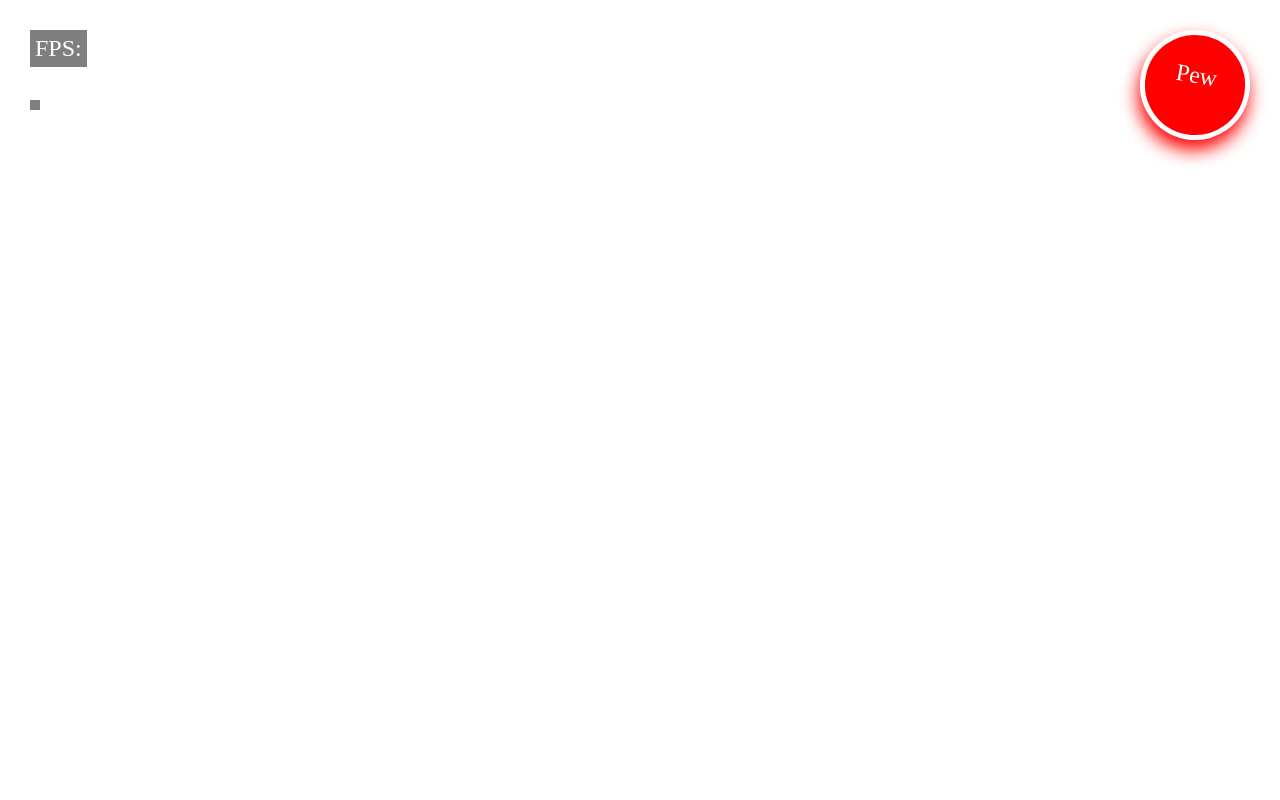
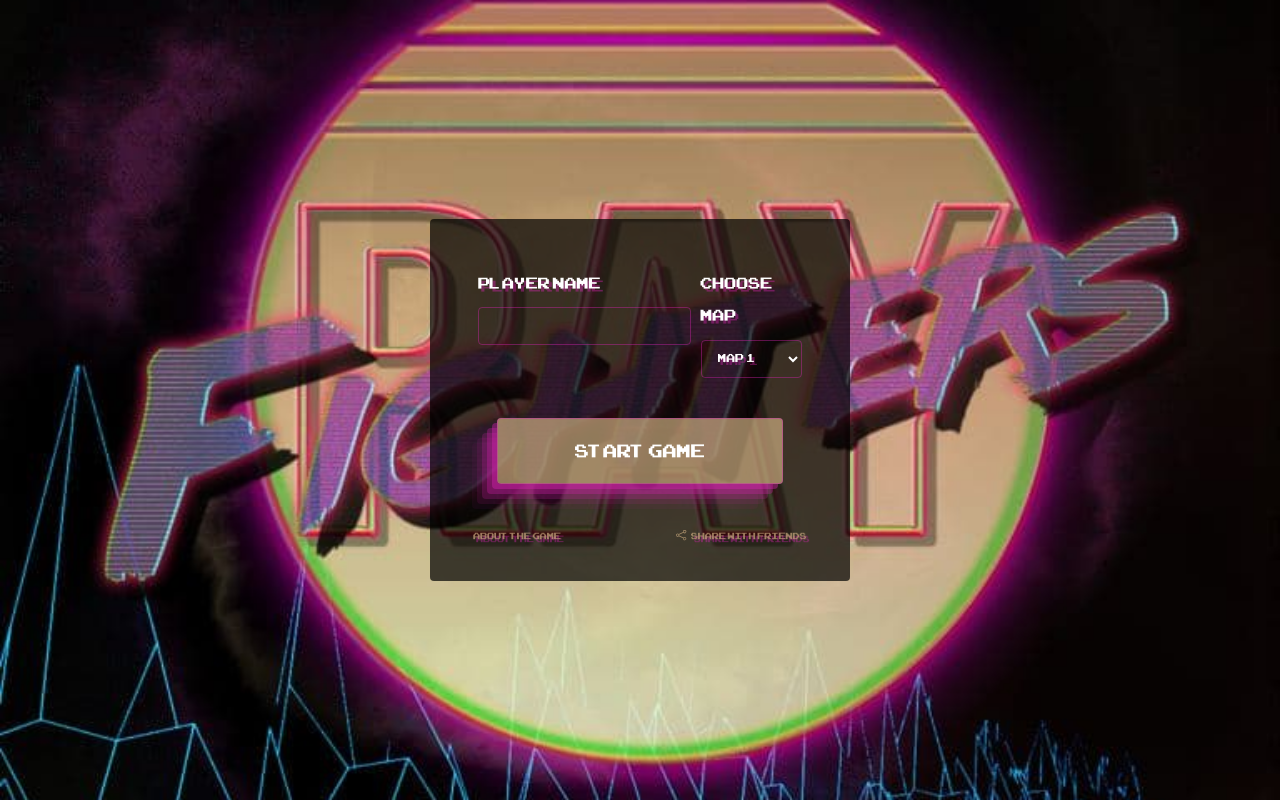
Before and after one commit to ZHAW-IT19a-Raycasters/RayFighters-Frontend, a website: page dist/index.html in a window 1280 px wide. Drawn offline with nearby package versions, Linux system fonts and the light colour scheme.

Commit message:
feat: Start Game menu

```diff
--- a/package.json
+++ b/package.json
@@ -35,5 +35,7 @@
   "reporter": [
     "html"
   ],
-  "dependencies": {}
+  "dependencies": {
+    "bootstrap": "^4.6.0"
+  }
 }
--- a/src/game.ts
+++ b/src/game.ts
@@ -26,5 +26,41 @@ function runGame(canvasName: string, fpsCounterName: string): void {
     })
   });
 }
+//runGame('game-canvas', 'fps-counter');
 
-runGame('game-canvas', 'fps-counter');
+const startForm: HTMLFormElement = document.querySelector('#startGameForm');
+const gameControls: HTMLElement = document.querySelector('#gameControls');
+const sharebtn: HTMLElement = document.querySelector('#sharebtn');
+
+startForm.addEventListener('submit', function(e){
+  e.preventDefault();
+
+  const formData = new FormData(startForm);
+
+  const playerName = formData.get('inputPlayerName') as string;
+  const selectMap = formData.get('selectMap') as string;
+
+  const header = { "alg": "HS256", "typ": "JWT" };
+  const payload = { "playerName": playerName };
+
+  startForm.setAttribute('hidden', '');
+  gameControls.removeAttribute('hidden');
+
+  runGame('game-canvas', 'fps-counter');
+});
+
+sharebtn.addEventListener('click', function(e){
+  e.preventDefault();
+  const URL = window.location.href;
+  copyToClipboard(URL);
+  this.innerHTML = 'URL copied!'
+});
+
+function copyToClipboard(text: string) {
+  var input = document.body.appendChild(document.createElement("input"));
+  input.value = text;
+  input.focus();
+  input.select();
+  document.execCommand('copy');
+  input.parentNode.removeChild(input);
+}
--- a/src/map2d.ts
+++ b/src/map2d.ts
@@ -113,6 +113,9 @@ export class Map2D {
                         break;
                     case '*':
                         this.map[x] = new MapElement(MapElementType.SPRITE, new WeaponPickup(new Vec2D(x % this.mapSize, y)));
+                        break;
+                    case '\r':
+                        x--;
                         break;
                     default:
                         if (char.match("([1-9])|([A-Z])")) { // Check if it's a wall
```
Also changed, not shown: dist/assets/fonts/ARCADECLASSIC.TTF (added), dist/img/RaycasterLogo.jpg (added), dist/index.html, dist/style.css, 1 other file.
